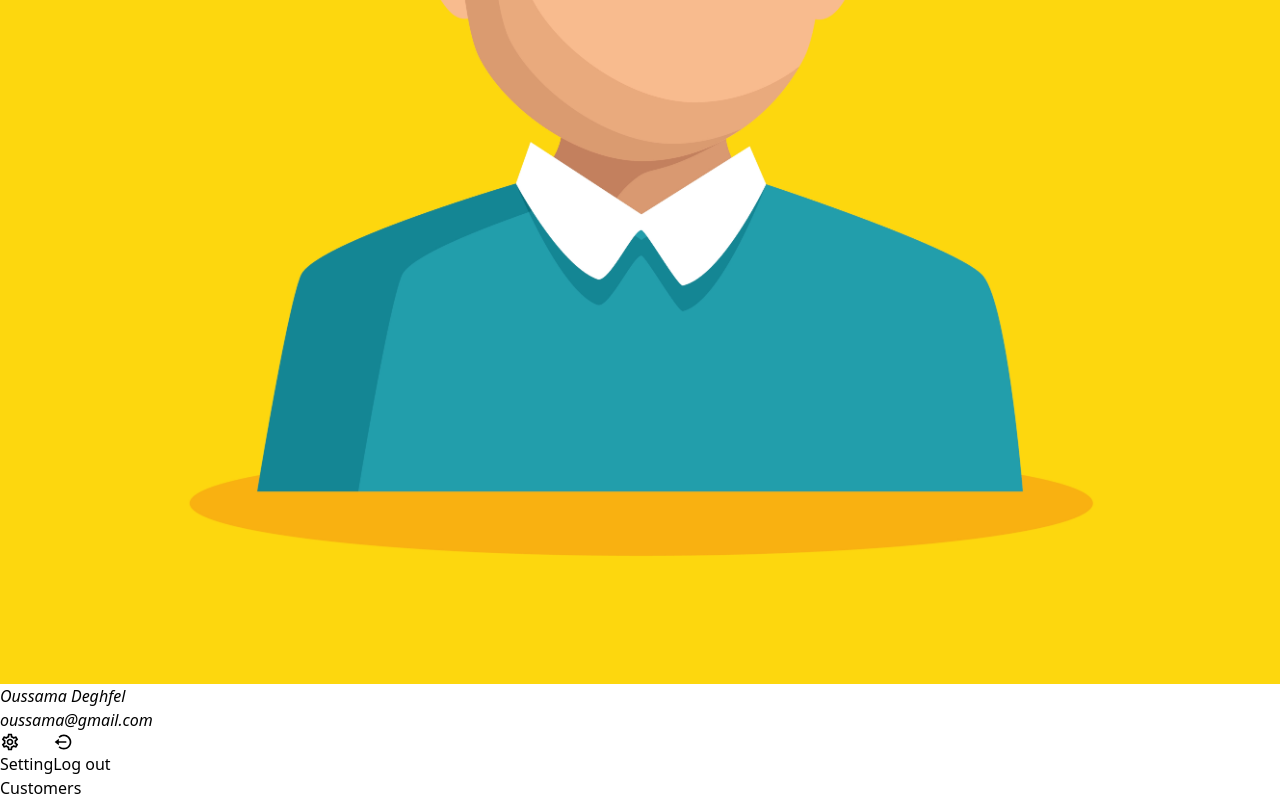
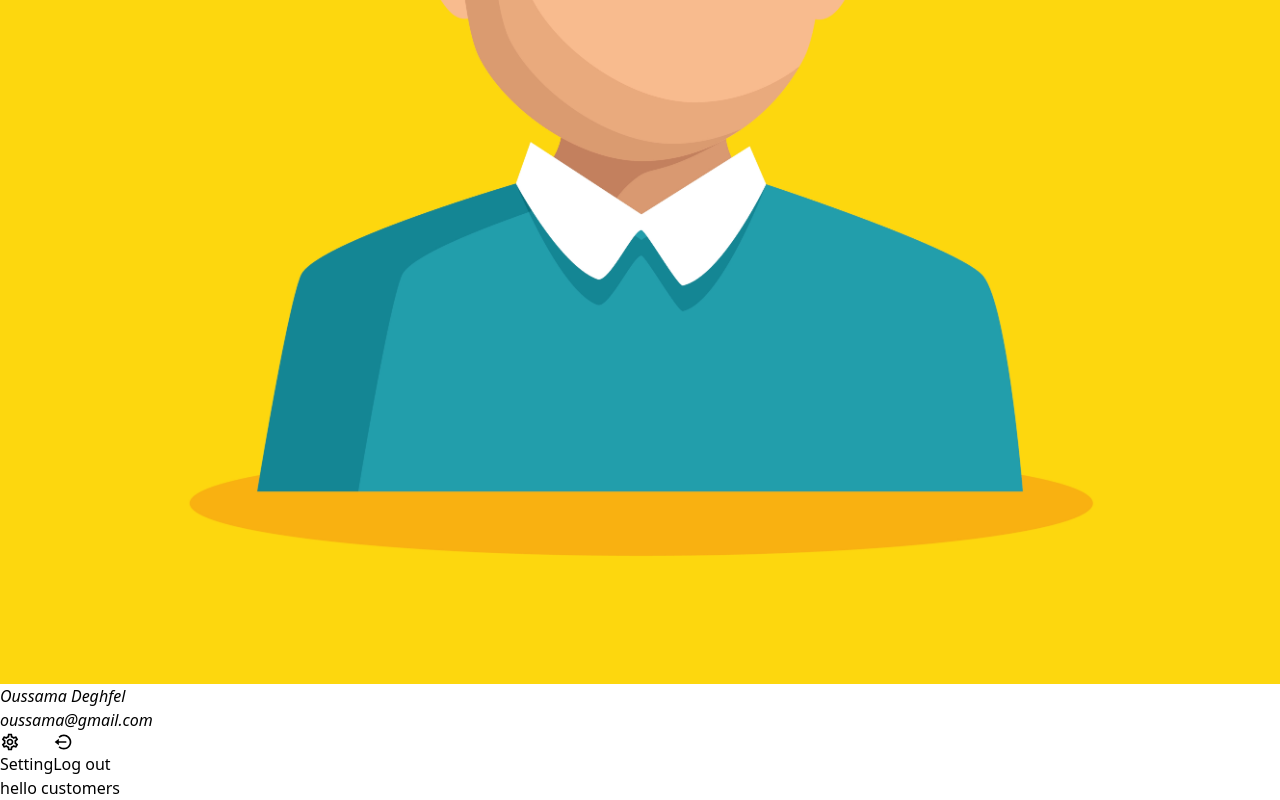
Before and after one commit to OussamaDeghfel/Ecommerce-Dashboard, a React app: page /customers in a window 1280 px wide. Shown: the part 868-1668 px from the top of the page. Built offline with nearby package versions, Linux system fonts and the light colour scheme; the HTML template or start-up script is replaced by a standard one.

Commit message:
remove the import of the deleted sections

```diff
--- a/src/App.tsx
+++ b/src/App.tsx
@@ -6,9 +6,8 @@ import { Route } from "react-router";
 import Dashboard from "./pages/home/dashboard";
 import Finances from "./pages/finances/finances";
 import Customers from "./pages/customers/customers";
-import Marketing from "./pages/marketing/marketing";
+
 import Analytics from "./pages/analytics/analytics";
-import Catalog from "./pages/catalog/catalog";
 
 function App() {
   const routesPages = [
@@ -19,26 +18,16 @@ function App() {
     },
     {
       key: 2,
-      path: "/catalog",
-      element: <Catalog />,
-    },
-    {
-      key: 3,
       path: "/finance",
       element: <Finances />,
     },
     {
-      key: 4,
+      key: 3,
       path: "/customers",
       element: <Customers />,
     },
     {
-      key: 5,
-      path: "/marketing",
-      element: <Marketing />,
-    },
-    {
-      key: 6,
+      key: 4,
       path: "/analytics",
       element: <Analytics />,
     },
--- a/src/pages/customers/customers.tsx
+++ b/src/pages/customers/customers.tsx
@@ -2,7 +2,10 @@ import React from 'react'
 
 const Customers = () => {
   return (
-    <div>Customers</div>
+    <div>
+
+      hello customers
+    </div>
   )
 }
 
```
